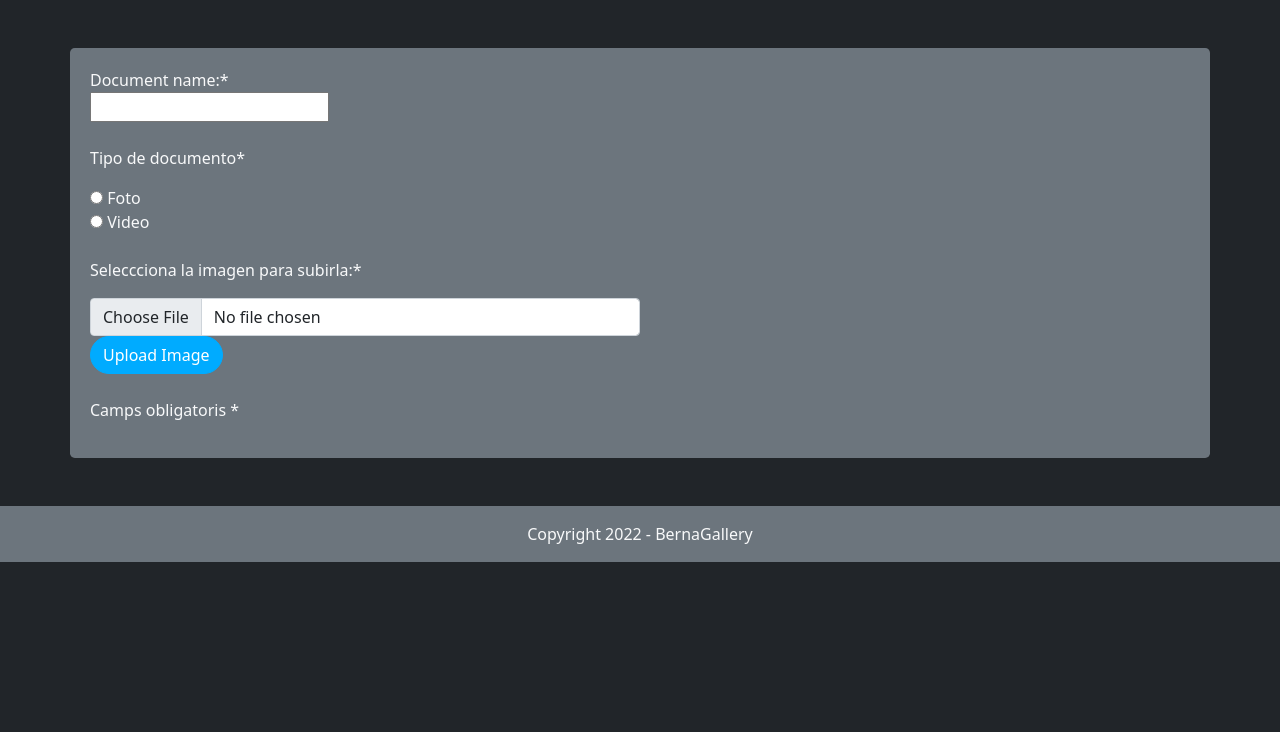
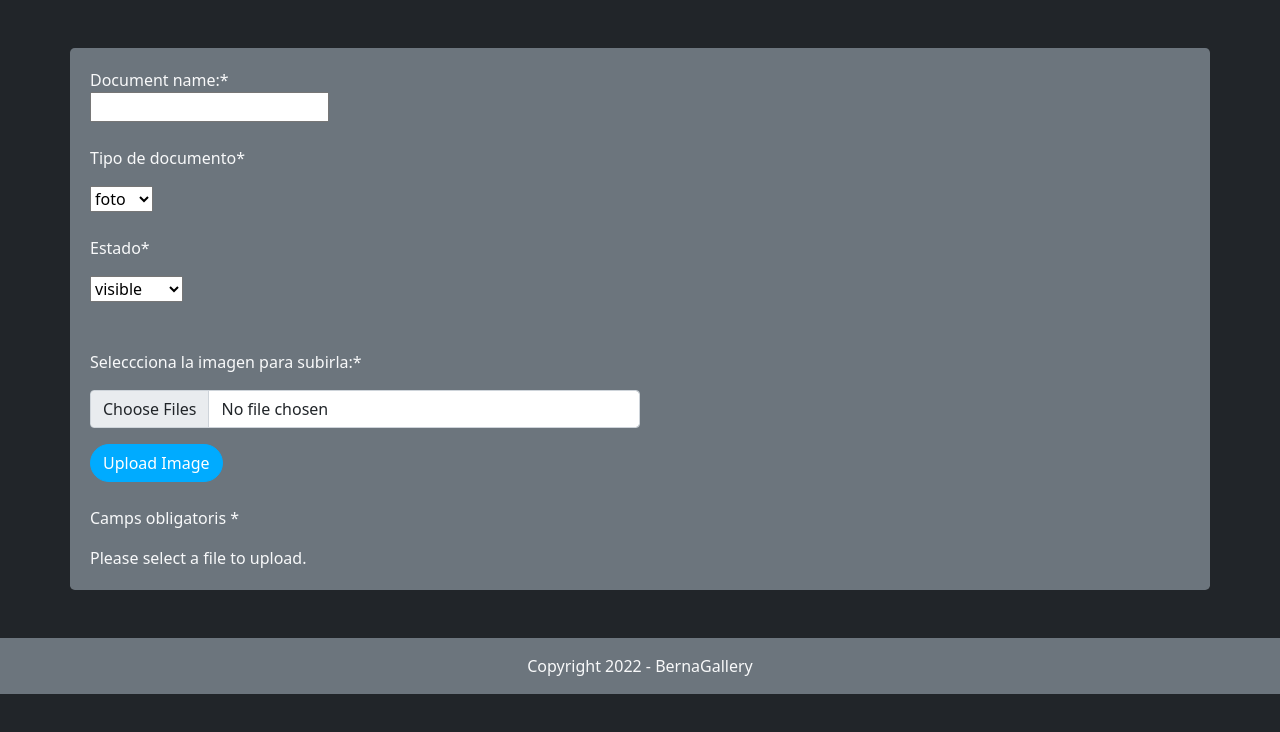
Before and after one commit to gorkaesparrech/BERNA_GALLERY, a PHP site: page /upload.php in a window 1280 px wide. Shown: the part 68-800 px from the top of the page. Run offline with PHP 8.4, Linux system fonts and the light colour scheme.

Commit message:
Add files via upload

```diff
--- a/upload.php
+++ b/upload.php
@@ -1,3 +1,4 @@
+
 <!DOCTYPE html PUBLIC "-//W3C//DTD HTML 4.01//ES">
 <html>
 <head>
@@ -23,29 +24,83 @@
 
 <section class="container-lg mt-5 text-light bg-secondary rounded-3 recuadro">
 
-<form action="bernatelferrer@gmail" method="post" enctype="multipart/form-data">
+<form action="" method="post" enctype="multipart/form-data">
   <label for="dname" class="text-light">Document name:*</label><br>
-  <input type="text" id="dname" name="dname" required><br>
+  <input type="text" name="dname" name="dname" required><br>
   <br>
 
   <p>Tipo de documento*</p>
-  <input type="radio" id="photo" name="fav_language" value="Photo" required>
-  <label for="photo">Foto</label><br>
-  <input type="radio" id="video" name="fav_language" value="Video" required>
-  <label for="video">Video</label><br>
-  <br>
+   <select name="tipo" id="tipos" required>
+        <option value="foto">foto</option>
+        <option value="video">video</option>
+  </select>
+  <br><br>
+  <p>Estado*</p>
+   <select name="estado" id="estado" required>
+        <option value="visible">visible</option>
+        <option value="no visible">no visible</option>
+  </select>
+  <br><br><br>
+  <p>Seleccciona la imagen para subirla:*</p>
+  <input class="form-control lg-secondary login boton" type="file" id="formFile" name="img" multiple=””><p></p>
+  <input type="submit" value="Upload Image" name="submit" class="btn btn-secondary">
 
-  <p>Seleccciona la imagen para subirla:*</p>
-  <input class="form-control lg-secondary login boton" type="file" id="formFile" >
-  <input type="submit" value="Upload Image" name="submit" class="btn btn-secondary">
 
   <br>
   <br>
   <p>Camps obligatoris *</p>
 </form>
+<?php
+
+// Include the database configuration file
+require_once ("connection.php");
+$statusMsg = 'Please select a file to upload.';
+if(isset($_POST["submit"])){
+$nombreArchivo = $_POST["dname"];
+$tipodeArchivo = $_POST["tipo"];
+$estadoDeArchivo = $_POST["estado"];
+
+// File upload path
+$targetDir = "assets/images/uploads/";
+$fileName = basename($_FILES["img"]["name"]);
+$targetFilePath = $targetDir . $fileName;
+$fileType = pathinfo($targetFilePath,PATHINFO_EXTENSION);
+$targetNewPath=$targetDir.$nombreArchivo.".".$fileType;
+
+if(isset($_POST["submit"]) && !empty($_FILES["img"]["name"])){
+    // Allow certain file formats
+    $allowTypes = array('jpg','png','jpeg','gif','pdf','mp4');
+    if(in_array($fileType, $allowTypes)){
+        // Upload file to server
+        if(move_uploaded_file($_FILES["img"]["tmp_name"], $targetNewPath)){
+            // Insert image file name into database
+            $insert = $connexio -> query("INSERT into contenido VALUES ( null,'$tipodeArchivo','$nombreArchivo.$fileType','$estadoDeArchivo')");
+            if($insert){
+                $statusMsg = "The file ".$nombreArchivo.".".$fileType. " has been uploaded successfully.";
+            }else{
+                $statusMsg = "File upload failed, please try again.";
+            }
+        }else{
+            $statusMsg = "Sorry, there was an error uploading your file.";
+        }
+    }else{
+        $statusMsg = 'Sorry, only JPG, JPEG, PNG, GIF, & PDF files are allowed to upload.';
+    }
+}else{
+    $statusMsg = 'Please select a file to upload.';
+}
+}
+// Display status message
+echo $statusMsg;
+
+?>
 </section>
 </body>
 
+
+<?php
+    require_once ("footer.php");
+?>
 <?php
     require_once ("footer.php");
 ?>
```
